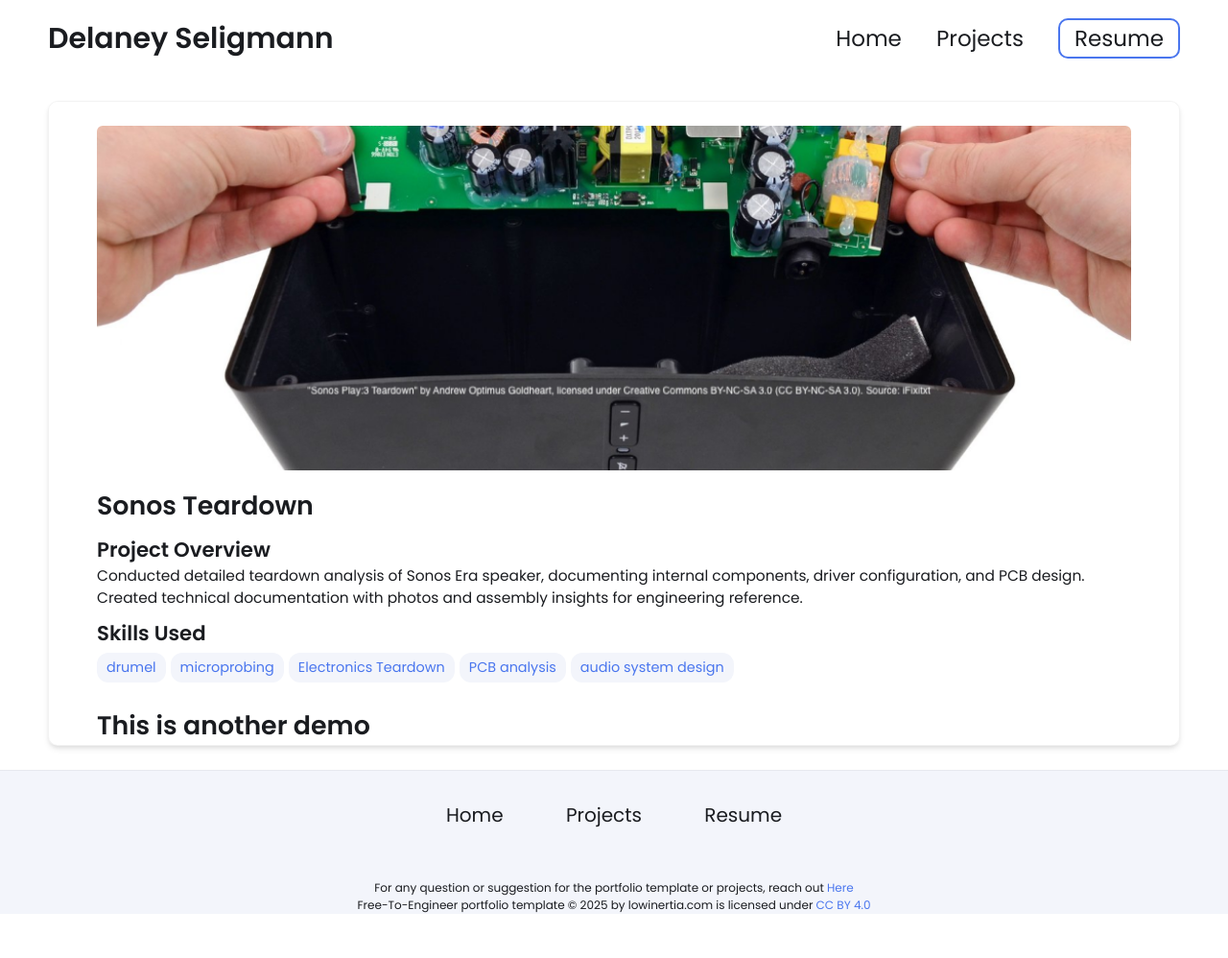
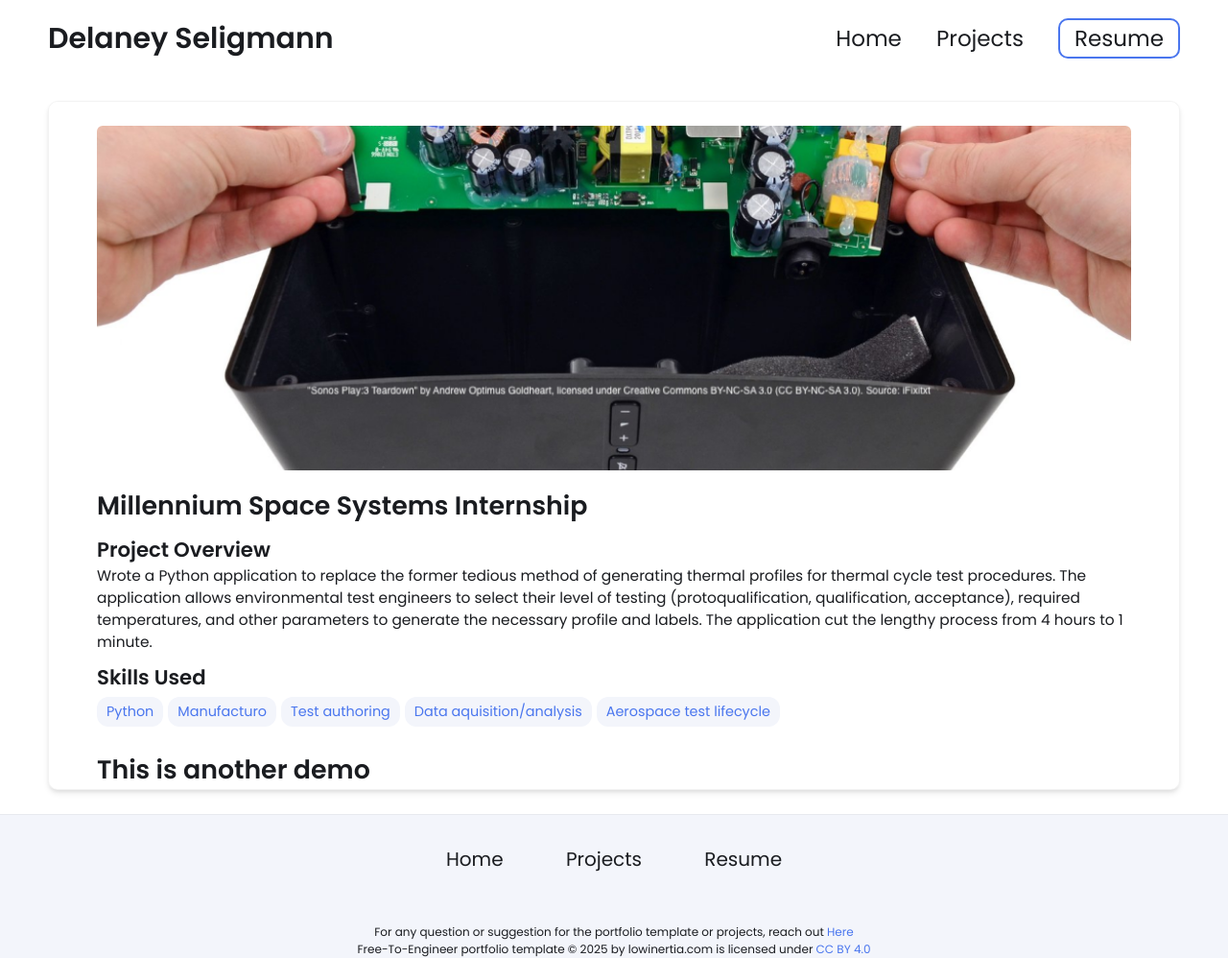
Before and after one commit to delaneyseligmann/delaneyseligmann.github.io, a Jekyll site: the page built from _projects/sonos-teardown/index.md, in a window 1280 px wide. Shown: the whole page at 96% size. Built offline with Jekyll 4.4.1, drawn with Linux system fonts in a browser that asks for light colours; before the commit the page ends 952 px from its top, so only the background shows below that.

Commit message:
Update index.md

```diff
--- a/_projects/sonos-teardown/index.md
+++ b/_projects/sonos-teardown/index.md
@@ -1,13 +1,13 @@
 ---
 layout: post
-title: Sonos Teardown
-description: Conducted detailed teardown analysis of Sonos Era speaker, documenting internal components, driver configuration, and PCB design. Created technical documentation with photos and assembly insights for engineering reference.
+title: Millennium Space Systems Internship
+description: Wrote a Python application to replace the former tedious method of generating thermal profiles for thermal cycle test procedures. The application allows environmental test engineers to select their level of testing (protoqualification, qualification, acceptance), required temperatures, and other parameters to generate the necessary profile and labels. The application cut the lengthy process from 4 hours to 1 minute.
 skills:
-  - drumel
-  - microprobing
-  - Electronics Teardown
-  - PCB analysis
-  - audio system design
+  - Python
+  - Manufacturo
+  - Test authoring
+  - Data aquisition/analysis
+  - Aerospace test lifecycle
 
 main-image: /sonos.png
 ---
```
